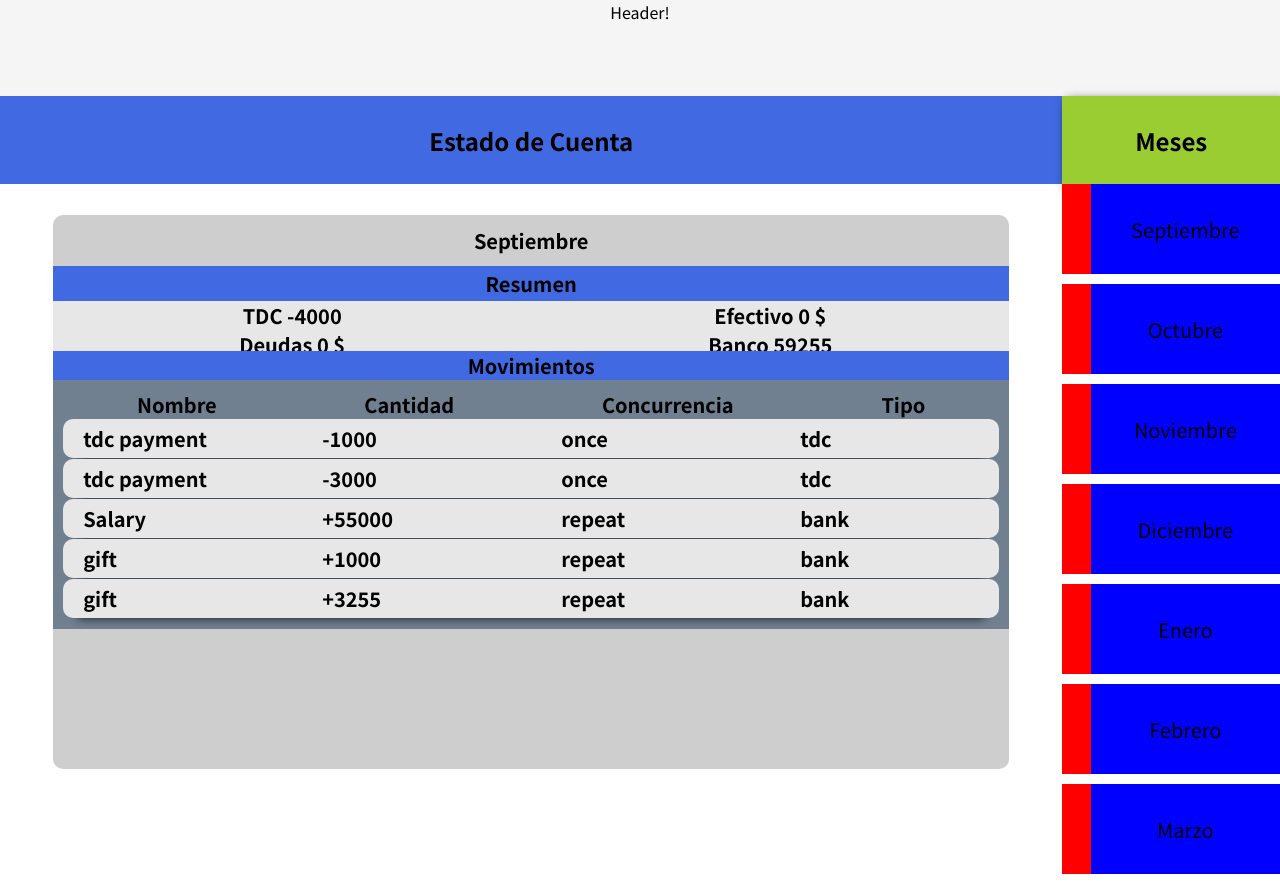
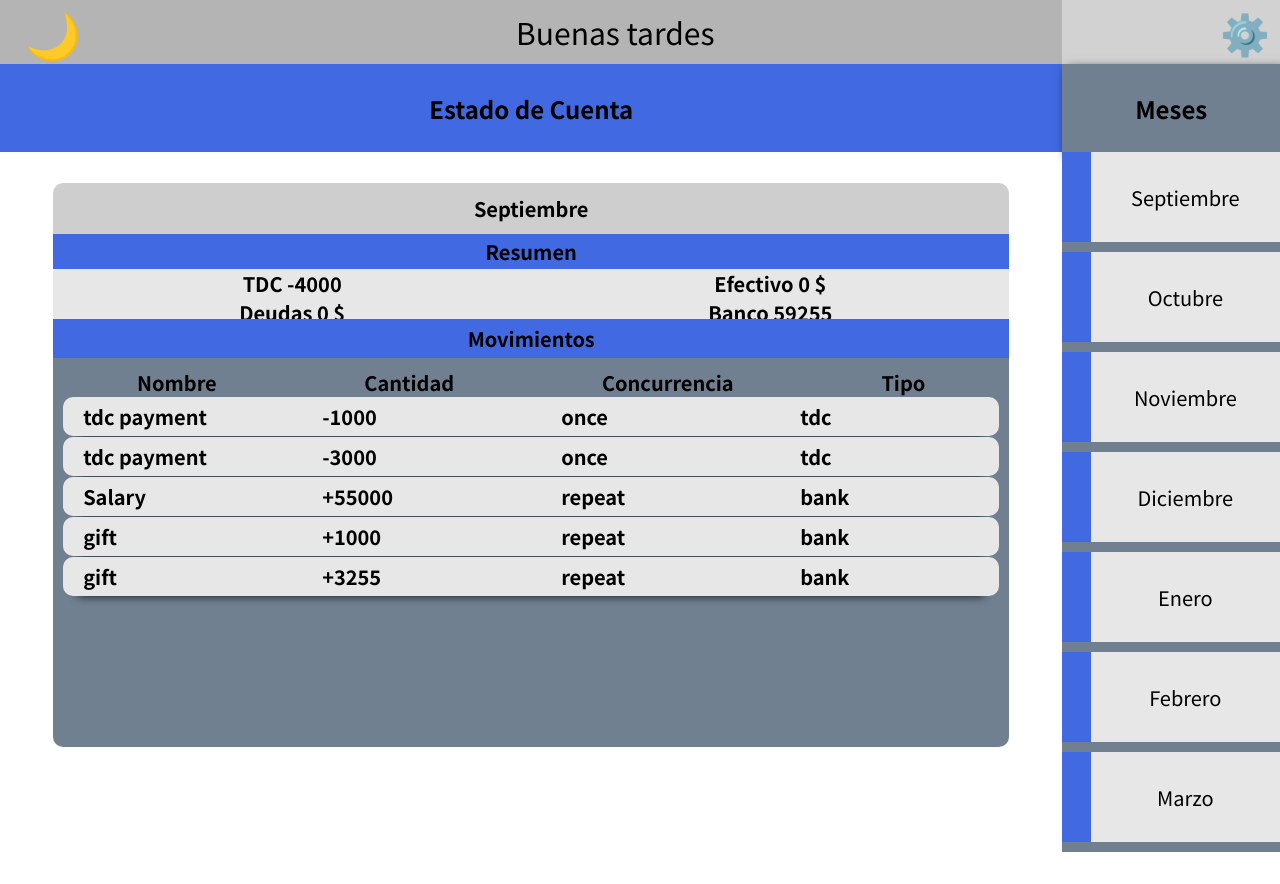
Before and after one commit to Mizar-Contasti/react_IncomeOutcomeApp, a React (Create React App) app: page / in a window 1280 px wide. After the commit the page ends 852 px from the top, so only its background shows below. Built offline with nearby package versions, Linux system fonts and the light colour scheme.

Commit message:
cosmetic changes 2

```diff
--- a/src/App.js
+++ b/src/App.js
@@ -32,8 +32,10 @@ const App = () => {
     });
   };
 
-  const filterMovements = (movements) => {
-    return movements.map((res) => {
+  const filterMovements = (movements, month) => {
+    let result = movements.filter((item) => item.month === month);
+
+    return result.map((res) => {
       if (res.attr === "outcome") {
         return { ...res, amount: -res.amount };
       } else {
@@ -50,8 +52,8 @@ const App = () => {
     return baseIncome;
   };
 
-  let movements = filterMovements(data.Movements);
-  // console.log(movements);
+  let movements = filterMovements(data.Movements, month);
+  console.log(movements);
 
   let monthData = {
     tdc: {
@@ -71,21 +73,6 @@ const App = () => {
       repeat: calc(filterGroup(data.Movements, "debt", month, "repeat")),
     },
   };
-
-  // console.log(monthData);
-  // const [tdc, setTdc] = useState(monthData.tdc.once);
-  // const [bank, setBank] = useState(monthData.bank.repeat);
-  // const [cash, setCash] = useState(monthData.cash.once);
-  // const [debt, setDebt] = useState(monthData.debt.once);
-
-  // const changeData = () => {
-  //   console.log("data changed");
-  //   // setTitle(props.month);
-  //   setTdc(monthData.tdc.once);
-  //   setBank(monthData.bank.repeat);
-  //   setCash(monthData.cash.once);
-  //   setDebt(monthData.debt.once);
-  // };
 
   const monthHandler = (month) => {
     setMonth(month);
--- a/src/components/UI/Navbar/Navbar.css
+++ b/src/components/UI/Navbar/Navbar.css
@@ -2,6 +2,7 @@
   display: flex;
   flex-direction: column;
   width: 17%;
+  background-color: slategrey;
 }
 
 .navbar__title {
@@ -9,7 +10,7 @@
   height: 11vh;
   justify-content: center;
   align-items: center;
-  background-color: yellowgreen;
+  background-color: slategrey;
   font-size: 24px;
   font-weight: 800;
   box-shadow: 5px 5px 10px;
--- a/src/components/UI/header/Header.css
+++ b/src/components/UI/header/Header.css
@@ -2,9 +2,51 @@
   display: flex;
   flex-direction: row;
   text-align: center;
-  justify-content: center;
+  /* justify-content: center; */
 
   width: 100%;
-  height: 12vh;
-  background-color: #f5f5f5;
+  height: 8vh;
+  background-color: #d2d2d2;
 }
+
+.header__welcome {
+  display: flex;
+  flex-direction: row;
+  justify-content: flex-start;
+  align-items: center;
+  width: 83%;
+  height: 100%;
+  background-color: #b4b4b4;
+  /* background-color: #dd2; */
+}
+
+.header__welcome-icon {
+  font-size: 45px;
+  margin-left: 20px;
+  padding: 5px;
+  /* justify-self: start; */
+}
+
+.header__welcome-title {
+  font-size: 30px;
+  margin-left: 40%;
+  padding: 5px;
+}
+
+.header__config {
+  display: flex;
+  flex-direction: column;
+  justify-content: center;
+  align-items: flex-end;
+  width: 17%;
+  height: 100%;
+  padding-right: 10px;
+
+  /* background-color: #dd2; */
+}
+
+.header__config-icon {
+  font-size: 40px;
+  cursor: pointer;
+  /* background-color: antiquewhite; */
+}
--- a/src/components/UI/header/Header.js
+++ b/src/components/UI/header/Header.js
@@ -1,7 +1,28 @@
 import "./Header.css";
+import moment from "moment";
 
 const Header = (props) => {
-  return <div className="header">{props.month || "Header!"}</div>;
+  const welcomeMessage = () => {
+    const hour = moment().hour();
+    if (hour >= 6 && hour < 12) {
+      return "Buenos días";
+    } else if (hour >= 12 && hour < 20) {
+      return "Buenas tardes";
+    }
+    return "Buenas noches";
+  };
+
+  return (
+    <div className="header">
+      <div className="header__welcome">
+        <div className="header__welcome-icon">🌙</div>
+        <div className="header__welcome-title">{welcomeMessage()}</div>
+      </div>
+      <div className="header__config">
+        <div className="header__config-icon">⚙️</div>
+      </div>
+    </div>
+  );
 };
 
 export default Header;
--- a/src/components/months/Months.css
+++ b/src/components/months/Months.css
@@ -10,14 +10,14 @@
   height: 90px;
   display: flex;
 
-  background-color: red;
+  background-color: royalblue;
   margin-bottom: 10px;
   justify-content: right;
 }
 
 .month__wrapper {
   width: 87%;
-  background-color: blue;
+  background-color: rgb(231, 231, 231);
   justify-content: center;
 
   height: 100%;
--- a/src/components/movements/Movements.css
+++ b/src/components/movements/Movements.css
@@ -3,6 +3,8 @@
   width: 100%;
   background-color: slategrey;
   font-size: 20px;
+  border-radius: 0px 0px 10px 10px;
+
   display: flex;
   flex-direction: column;
   /* justify-content: center; */
--- a/src/components/summary/Summary.css
+++ b/src/components/summary/Summary.css
@@ -90,12 +90,14 @@
   font-size: 20px;
   font-weight: 600;
   width: 100%;
+  height: 85%;
+
   /* height: 10%; */
   /* background-color: aquamarine; */
 }
 
 .summary__movements-title {
-  height: 100%;
+  height: 10%;
   width: 100%;
   background-color: royalblue;
   display: flex;
```
Also changed, not shown: 1 other file (tests, documents, lock files or other folders).
